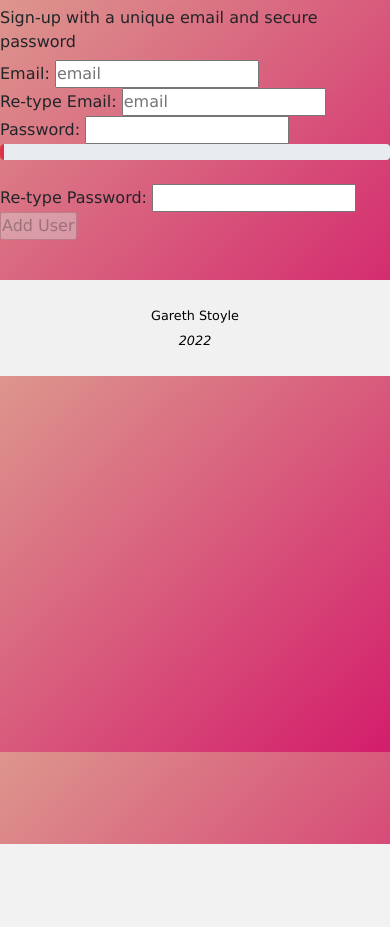
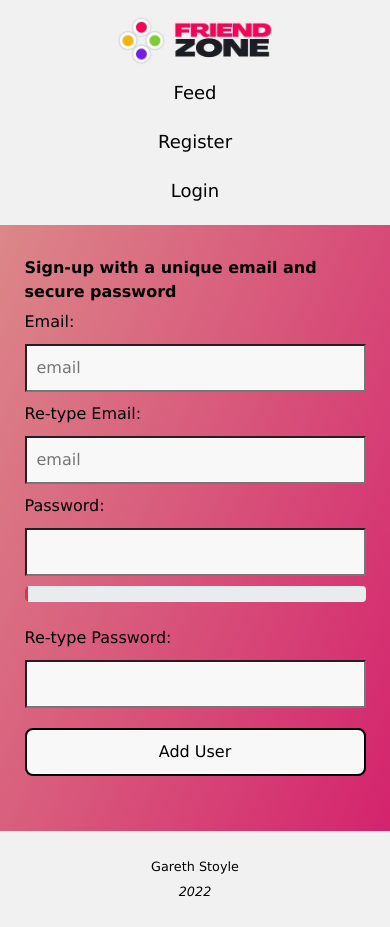
Before and after one commit to gareth-stoyle/SocialMediaWebsite, a PHP site: page /register.php in a window 390 px wide. Before the commit the page ends 844 px from the top, so only its background shows below. Run offline with PHP 8.4, Linux system fonts and the light colour scheme.

Commit message:
CSS Updates
made login and register page responsive, added custom header for register.php

```diff
--- a/login.php
+++ b/login.php
@@ -56,14 +56,14 @@ if(isset($_COOKIE['sessionkey'])){
 echo $_SESSION['id'], $_SESSION['loggedin'];
 ?>
 
-<div id="login_form">
+<div class="main" id="login">
     <!-- Login form that posts to authenticate.php -->
     <form action="authenticate.php" method="post">
         <h2>Login</h2>
         Email: <input type="email" name="email" placeholder="email" required><br>
         Password: <input type="password" id="password" name="password" required><br>
         <input name="remember" id="remember" type="checkbox" /> Remember me<br>
-        <input id="login" class="button" type="submit" value="Login"></center>
+        <input id="login_button" type="submit" value="Login"></center>
     </form>
 </div>
 <?php include("footer.php"); ?>
--- a/main.css
+++ b/main.css
@@ -62,6 +62,7 @@ body {
     background: -webkit-linear-gradient(top left, #DD968D, #D31D6B);
     background: -moz-linear-gradient(top left, #DD968D, #D31D6B);
     background: linear-gradient(to bottom right, #DD968D, #D31D6B);
+    background-repeat: no-repeat;
 }
 
 .main {
@@ -216,6 +220,71 @@ h3, h4, p {
     vertical-align: top;
     margin-top: -10px;
     float: right;
+}
+
+
+/* profile page */
+
+#about {
+    text-align: center;
+}
+
+#about input[type="button"] {
+    background-color: white;
+    color: black;
+    border: 2px solid black;
+    border-radius: 8px;
+    padding: 10px 15px 10px 15px;
+    text-align: center;
+    font-size: 1em;
+    margin: 15px 0px;
+    cursor: pointer;
+}
+
+#about input[type="text"] {
+    padding: 5px;
+}
+
+#about p {
+    margin-bottom: 20px;
+}
+
+
+/* Login & Register page */
+form input {
+    padding: 10px;
+}
+
+#login_button, #register_button {
+    background-color: white;
+    color: black;
+    border: 2px solid black;
+    border-radius: 8px;
+    padding: 10px 15px 10px 15px;
+    text-align: center;
+    font-size: 1em;
+    margin: 15px 0px;
+    cursor: pointer;
+}
+
+#login_button:hover, #register_button:hover {
+    background-image: linear-gradient(to bottom right, #DD968D, #D31D6B);
+    background-color: #D31D6B;
+    transition-duration: 0.4s;
+    color: white;
+}
+
+#remember {
+    margin: 10px 0;
+}
+
+#registration_form input {
+    margin: 10px 0;
+    background-color: #f8f8f8;
+}
+
+.progress {
+    width: 80%;
 }
 
 
@@ -317,4 +386,45 @@ h3, h4, p {
         margin-top: 2px;
     }
 
+    #about_button, #get_posts_button {
+        width: 80%;
+    }
+
+    #about {
+        background-color: #f8f8f8;
+        margin: 30px 0 20px 0;
+        padding: 20px 30px 20px 20px;
+        border: 1px solid rgb(237, 237, 237);
+        border-radius: 25px;
+    }
+
+    #login {
+        background-color: rgb(255, 255, 255);
+        margin: 30px auto 20px auto;
+        padding: 20px;
+        border: 1px solid rgb(237, 237, 237);
+        border-radius: 25px;
+    }
+
+    form input[type="email"], form input[type="password"] {
+        width: 100%;
+    }
+
+    #about:empty {
+        background: none;
+        margin: 0;
+        padding: 0;
+        border: none;
+    }
+
+    .progress {
+        width: 100%;
+    }
+
+    #register_button {
+        width: 100%;
+    }
+
+
+
 }
--- a/profile.php
+++ b/profile.php
@@ -5,6 +5,7 @@
     <meta charset="UTF-8">
     <meta name="viewport" content="width=device-width, initial-scale=1">
     <link rel="stylesheet" href="main.css">
+    <script src="https://cdn.jsdelivr.net/npm/bootstrap@5.3.0-alpha1/dist/js/bootstrap.bundle.min.js" integrity="sha384-w76AqPfDkMBDXo30jS1Sgez6pr3x5MlQ1ZAGC+nuZB+EYdgRZgiwxhTBTkF7CXvN" crossorigin="anonymous"></script>
     <link rel="stylesheet" href="https://cdnjs.cloudflare.com/ajax/libs/font-awesome/4.7.0/css/font-awesome.min.css">
     <script src='https://code.jquery.com/jquery-3.6.0.min.js'></script>
     <script src='main.js' defer></script>
@@ -22,7 +23,7 @@
 <body>
     <?php include('header.php'); ?>
 
-    <main>
+    <div class="main">
         <div id="button_div">
             <input type="hidden" id='user_id' value="<?php echo $_SESSION['user_id']; ?>">
             <input type='button' onclick="getAbout()" id='about_button' value='About' />
@@ -34,7 +35,7 @@
             <p id="success_message"></p>
         </div>
         <div id="about"></div>
-    </main>
+    </div>
     <?php include('footer.php'); ?>
 </body>
 </html>
--- a/register.php
+++ b/register.php
@@ -14,6 +14,15 @@
 </head>
 
 <body>
+    <div class="header">
+        <img src="images/logo.jpg" class="logo" />
+        <div class="header-right">
+            <a href="home.php">Feed</a>
+            <a href="register.php">Register</a>
+            <a href="logoin.php">Login</a>
+        </div>
+    </div>
+
     <?php
     // output error if one is given
     if (isset($_GET['error'])) {
@@ -21,15 +30,15 @@
     }
     ?>
 
-    <div id="registration_form">
+    <div id="registration_form" class="main">
         <!-- Registration form that posts to PHP_SELF -->
         <form action="<?php echo $_SERVER['PHP_SELF']; ?>" method="post">
-            <p>Sign-up with a unique email and secure password</p>
+            <p><strong>Sign-up with a unique email and secure password</strong></p>
             Email: <input type="email" name="email" placeholder="email" required><br>
             Re-type Email: <input type="email" name="email2" placeholder="email" required><br>
             Password: <input type="password" id="password" name="password" required><br>
             Re-type Password: <input type="password" name="password2" required><br>
-            <input id="register" class="button" type="submit" value="Add User"></center>
+            <input id="register_button" class="button" type="submit" value="Add User"></center>
         </form>
 
         <?php
```
Also changed, not shown: other parts of main.css (+18 -15 lines).
